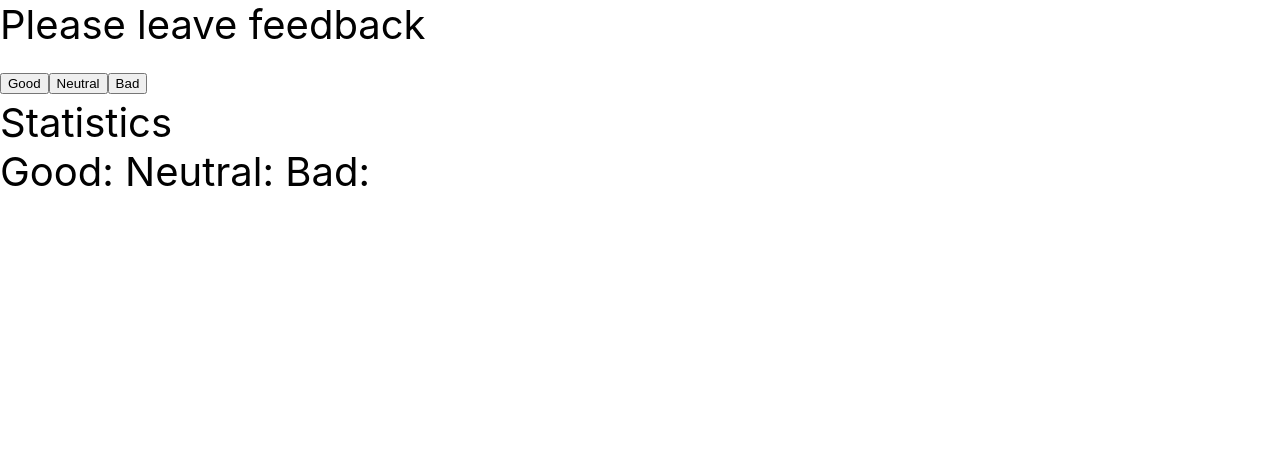
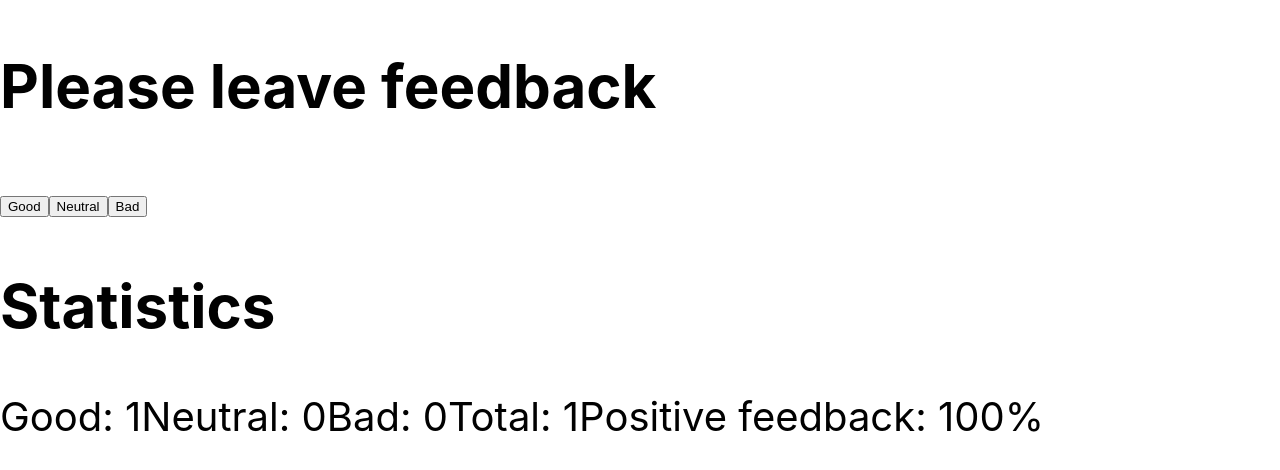
Before and after one commit to pawelwiteckiwawrzyniak/goit-react-hw-02-feedback, a React (Create React App) app: page / in a window 1280 px wide. Both pictures are taken after a click on the button "Good". Shown: the top 470 px of the page. Built offline with nearby package versions, Linux system fonts and the light colour scheme.

Commit message:
Done first part

```diff
--- a/src/components/App.jsx
+++ b/src/components/App.jsx
@@ -1,7 +1,5 @@
-import { Title } from './Title';
-import { Counter } from './Buttons';
-import { StatsTitle } from './StatsTitle';
-import { Statistics } from './Statistics';
+import { Section } from './Section';
+import { HandleStats } from './HandleStatistics';
 
 export const App = () => {
   return (
@@ -11,10 +9,9 @@ export const App = () => {
         color: '#010101',
       }}
     >
-      <Title title="Please leave feedback"></Title>
-      <Counter></Counter>
-      <StatsTitle title="Statistics"></StatsTitle>
-      <Statistics></Statistics>
+      <Section title="Please leave feedback">
+        <HandleStats></HandleStats>
+      </Section>
     </div>
   );
 };
--- a/src/components/Buttons.jsx
+++ b/src/components/Buttons.jsx
@@ -1,41 +1,15 @@
-import { Component } from 'react';
+import PropTypes from 'prop-types';
 
-export class Counter extends Component {
-  static defaultProps = {
-    step: 1,
-  };
+export const Buttons = ({ handleGood, handleNeutral, handleBad }) => (
+  <div>
+    <button onClick={handleGood}>Good</button>
+    <button onClick={handleNeutral}>Neutral</button>
+    <button onClick={handleBad}>Bad</button>
+  </div>
+);
 
-  state = {
-    good: 0,
-    neutral: 0,
-    bad: 0,
-  };
-
-  handleClickGood = () => {
-    this.setState((state, props) => ({
-      good: state.good + props.step,
-    }));
-  };
-
-  handleClickNeutral = () => {
-    this.setState((state, props) => ({
-      neutral: state.neutral + props.step,
-    }));
-  };
-
-  handleClickBad = () => {
-    this.setState((state, props) => ({
-      bad: state.bad + props.step,
-    }));
-  };
-
-  render() {
-    return (
-      <div>
-        <button onClick={this.handleClickGood}>Good</button>
-        <button onClick={this.handleClickNeutral}>Neutral</button>
-        <button onClick={this.handleClickBad}>Bad</button>
-      </div>
-    );
-  }
-}
+Buttons.propTypes = {
+  handleGood: PropTypes.func,
+  handleNeutral: PropTypes.func,
+  handleBad: PropTypes.func,
+};
--- /dev/null
+++ b/src/components/HandleStatistics.jsx
@@ -0,0 +1,83 @@
+import { Buttons } from './Buttons';
+import { Statistics } from './Statistics';
+import { Notification } from './Notification';
+import { Component, Fragment } from 'react';
+
+export class HandleStats extends Component {
+  static defaultProps = {
+    step: 1,
+  };
+
+  state = {
+    good: 0,
+    neutral: 0,
+    bad: 0,
+  };
+
+  handleClickGood = () => {
+    this.setState((state, props) => ({
+      good: state.good + props.step,
+    }));
+  };
+
+  handleClickNeutral = () => {
+    this.setState((state, props) => ({
+      neutral: state.neutral + props.step,
+    }));
+  };
+
+  handleClickBad = () => {
+    this.setState((state, props) => ({
+      bad: state.bad + props.step,
+    }));
+  };
+
+  countTotalFeedback = () => {
+    const total = this.state.good + this.state.neutral + this.state.bad;
+    return total;
+  };
+
+  countPositiveFeedbackPercentage = () => {
+    const total = this.state.good + this.state.neutral + this.state.bad;
+    const positivePercentage = (this.state.good / total) * 100;
+    return positivePercentage.toFixed(0);
+  };
+
+  render() {
+    if (this.countTotalFeedback() > 0) {
+      return (
+        <Fragment>
+          <Buttons
+            handleGood={this.handleClickGood}
+            handleNeutral={this.handleClickNeutral}
+            handleBad={this.handleClickBad}
+          ></Buttons>
+          <div>
+            <h2>Statistics</h2>
+            <Statistics
+              good={this.state.good}
+              neutral={this.state.neutral}
+              bad={this.state.bad}
+              total={this.countTotalFeedback()}
+              positivePercentage={this.countPositiveFeedbackPercentage()}
+            ></Statistics>
+          </div>
+        </Fragment>
+      );
+    } else {
+      return (
+        <Fragment>
+          <Buttons
+            handleGood={this.handleClickGood}
+            handleNeutral={this.handleClickNeutral}
+            handleBad={this.handleClickBad}
+          ></Buttons>
+          <div>
+            <h2>Statistics</h2>
+            <Notification message="No feedback given"></Notification>
+          </div>
+        </Fragment>
+      );
+    }
+  }
+}
--- /dev/null
+++ b/src/components/Notification.jsx
@@ -0,0 +1,12 @@
+import PropTypes from 'prop-types';
+import { Fragment } from 'react';
+
+export const Notification = ({ message }) => (
+  <Fragment>
+    <span>{message}</span>
+  </Fragment>
+);
+
+Notification.propTypes = {
+  message: PropTypes.string,
+};
--- /dev/null
+++ b/src/components/Section.jsx
@@ -0,0 +1,12 @@
+import PropTypes from 'prop-types';
+
+export const Section = ({ title, children }) => (
+  <section>
+    <h1>{title}</h1>
+    {children}
+  </section>
+);
+
+Section.propTypes = {
+  title: PropTypes.string,
+};
--- a/src/components/Statistics.jsx
+++ b/src/components/Statistics.jsx
@@ -1,10 +1,18 @@
 import PropTypes from 'prop-types';
 
-export const Statistics = ({ good, neutral, bad }) => (
+export const Statistics = ({
+  good,
+  neutral,
+  bad,
+  total,
+  positivePercentage,
+}) => (
   <div>
     <span>Good: {good}</span>
     <span>Neutral: {neutral}</span>
     <span>Bad: {bad}</span>
+    <span>Total: {total}</span>
+    <span>Positive feedback: {positivePercentage}%</span>
   </div>
 );
 
@@ -12,4 +20,6 @@ Statistics.propTypes = {
   good: PropTypes.number,
   neutral: PropTypes.number,
   bad: PropTypes.number,
+  total: PropTypes.number,
+  positivePercentage: PropTypes.number,
 };
--- a/src/components/StatsTitle.jsx
+++ /dev/null
@@ -1,11 +0,0 @@
-import PropTypes from 'prop-types';
-
-export const StatsTitle = ({ title }) => (
-  <section>
-    <span>{title}</span>
-  </section>
-);
-
-StatsTitle.propTypes = {
-  title: PropTypes.string,
-};
--- a/src/components/Title.jsx
+++ /dev/null
@@ -1,11 +0,0 @@
-import PropTypes from 'prop-types';
-
-export const Title = ({ title }) => (
-  <section>
-    <span>{title}</span>
-  </section>
-);
-
-Title.propTypes = {
-  title: PropTypes.string,
-};
```
